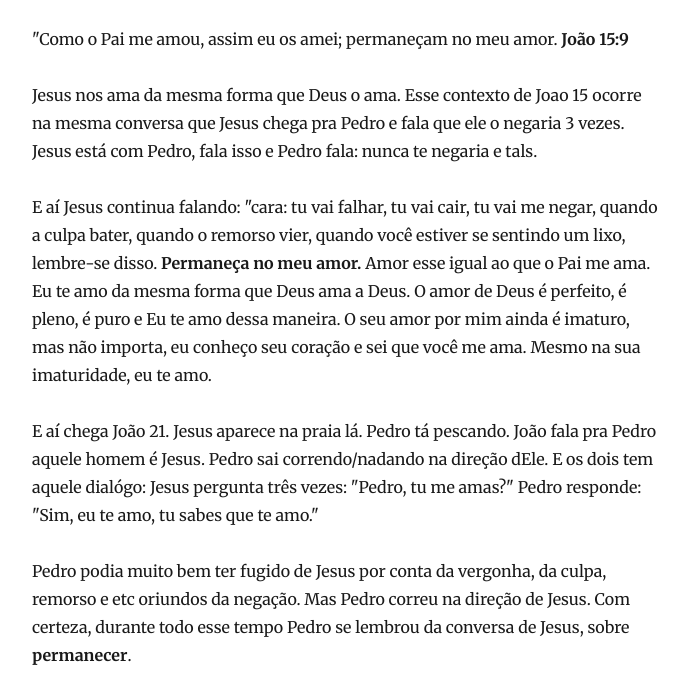
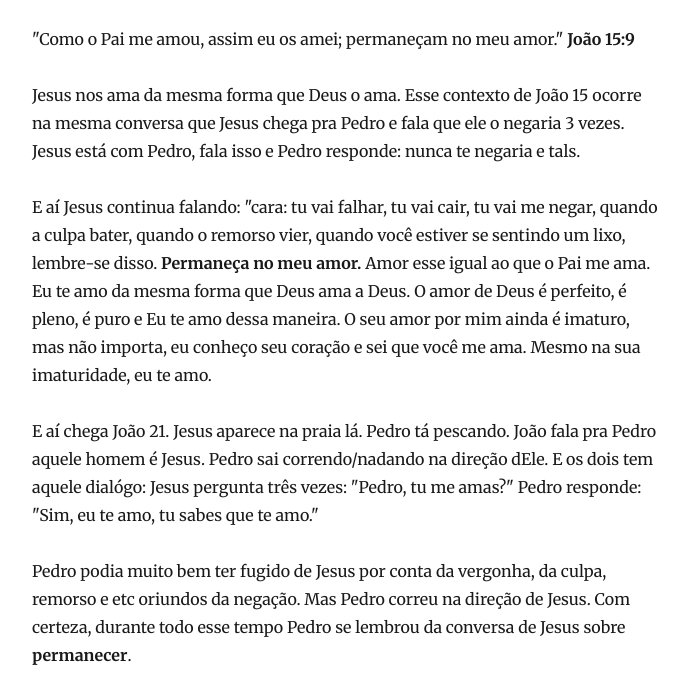
Before and after one commit to glundgren93/personal-journal, a Gatsby site: page /somos-amados/somos-amados/ in a window 1280 px wide. Shown: the part 214-908 px from the top of the page, without its empty margins (293-983 px from the left). Built offline with nearby package versions, Linux system fonts and the light colour scheme; Gatsby itself is replaced by a stand-in of ours; some packages are replaced by stand-ins of ours.

Commit message:
fixing typo

```diff
--- a/content/blog/somos-amados/somos-amados.md
+++ b/content/blog/somos-amados/somos-amados.md
@@ -3,10 +3,10 @@ title: Permanecer no amor de Deus
 date: "2019-10-09T23:46:37.121Z"
 ---
 
-"Como o Pai me amou, assim eu os amei; permaneçam no meu amor. **João 15:9**
+"Como o Pai me amou, assim eu os amei; permaneçam no meu amor." **João 15:9**
 
-Jesus nos ama da mesma forma que Deus o ama. Esse contexto de Joao 15 ocorre na mesma conversa que Jesus chega pra Pedro e fala que ele o negaria 3 vezes.
-Jesus está com Pedro, fala isso e Pedro fala: nunca te negaria e tals.
+Jesus nos ama da mesma forma que Deus o ama. Esse contexto de João 15 ocorre na mesma conversa que Jesus chega pra Pedro e fala que ele o negaria 3 vezes.
+Jesus está com Pedro, fala isso e Pedro responde: nunca te negaria e tals.
 
 E aí Jesus continua falando: "cara: tu vai falhar, tu vai cair, tu vai me negar, quando a culpa bater, quando o remorso vier, quando você estiver se sentindo um lixo, lembre-se disso. **Permaneça no meu amor.** Amor esse igual ao que o Pai me ama. Eu te amo da mesma forma que Deus ama a Deus. O amor de Deus é perfeito, é pleno, é puro e Eu te amo dessa maneira. O seu amor por mim ainda é imaturo, mas não importa, eu conheço seu coração e sei que você me ama. Mesmo na sua imaturidade, eu te amo.
 
@@ -14,7 +14,7 @@ E aí chega João 21. Jesus aparece na praia lá. Pedro tá pescando. João fala
 E os dois tem aquele dialógo: Jesus pergunta três vezes: "Pedro, tu me amas?" Pedro responde: "Sim, eu te amo, tu sabes que te amo."
 
 Pedro podia muito bem ter fugido de Jesus por conta da vergonha, da culpa, remorso e etc oriundos da negação. Mas Pedro correu na direção de Jesus.
-Com certeza, durante todo esse tempo Pedro se lembrou da conversa de Jesus, sobre **permanecer**.
+Com certeza, durante todo esse tempo Pedro se lembrou da conversa de Jesus sobre **permanecer**.
 
 "Oro para que, com as suas gloriosas riquezas, ele os fortaleça no íntimo do seu ser com poder, por meio do seu Espírito,
 para que Cristo habite em seus corações mediante a fé; e oro para que vocês, **arraigados e alicerçados em amor**,
```
